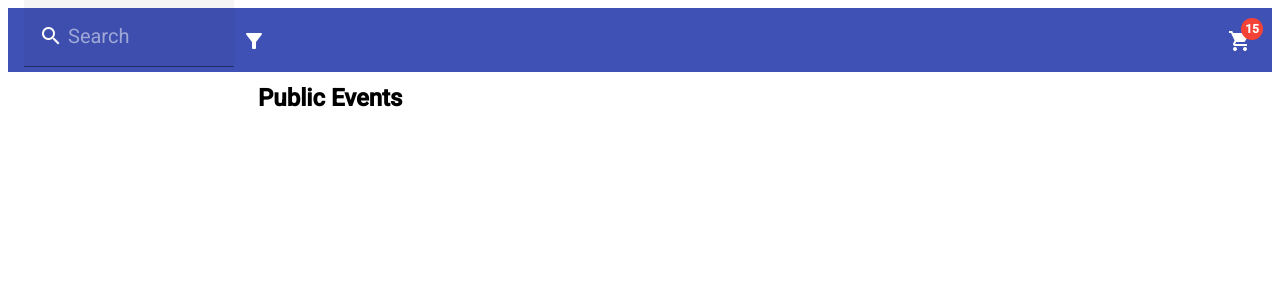
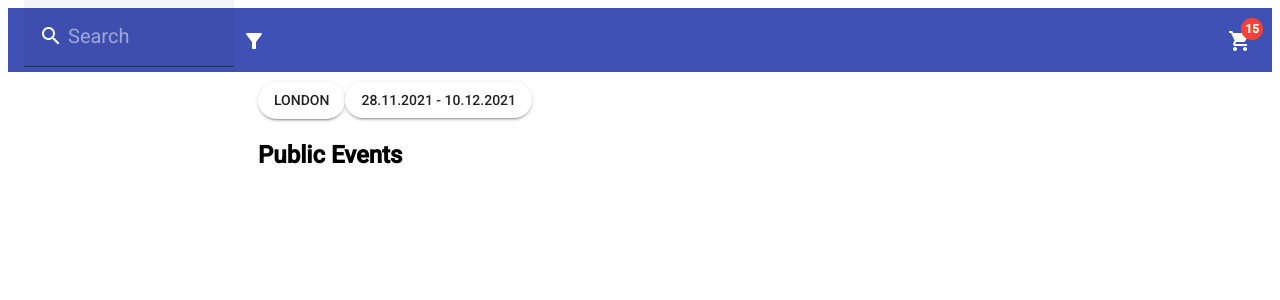
Before and after one commit to mrkshx/c6761695-a3f7-4b17-9d9a-abd5d40221eb, an Angular app: page / in a window 1280 px wide. Shown: the top 300 px of the page. Built offline with nearby package versions, Linux system fonts and the light colour scheme; some icons are missing.

Commit message:
adds button for city and one for time range

```diff
--- a/angular.json
+++ b/angular.json
@@ -29,6 +29,7 @@
             ],
             "styles": [
               "./node_modules/@angular/material/prebuilt-themes/indigo-pink.css",
+              "./node_modules/flag-icon-css/sass/flag-icons.scss",
               "src/styles.sass"
             ],
             "scripts": []
@@ -98,6 +99,7 @@
             ],
             "styles": [
               "./node_modules/@angular/material/prebuilt-themes/indigo-pink.css",
+              "./node_modules/flag-icon-css/sass/flag-icons.scss",
               "src/styles.sass"
             ],
             "scripts": []
--- a/package.json
+++ b/package.json
@@ -20,6 +20,7 @@
     "@angular/platform-browser": "^14.2.0",
     "@angular/platform-browser-dynamic": "^14.2.0",
     "@angular/router": "^14.2.0",
+    "flag-icon-css": "^4.1.7",
     "rxjs": "~7.5.0",
     "tslib": "^2.3.0",
     "zone.js": "~0.11.4"
--- a/src/app/components/events-view/events-view.component.html
+++ b/src/app/components/events-view/events-view.component.html
@@ -1,3 +1,10 @@
 <div id="events-view-container">
+    <button class="rounded-btn" mat-raised-button>
+        <span class="flag-icon flag-icon-gb"></span>
+        LONDON
+    </button>
+    <button class="rounded-btn" mat-raised-button>
+    28.11.2021 - 10.12.2021
+    </button>
     <h1>Public Events</h1>
 </div>
--- a/src/app/components/events-view/events-view.component.sass
+++ b/src/app/components/events-view/events-view.component.sass
@@ -5,3 +5,7 @@
 
     h1
         font-weight: bold
+
+.rounded-btn
+    border-radius: 20px
+    margin-bottom: 20px
```
Also changed, not shown: 1 other file (tests, documents, lock files or other folders).
